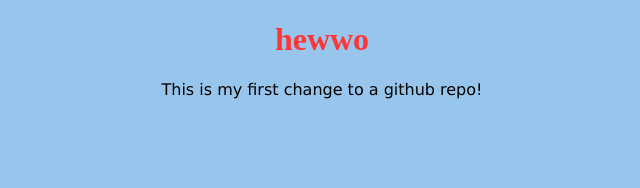
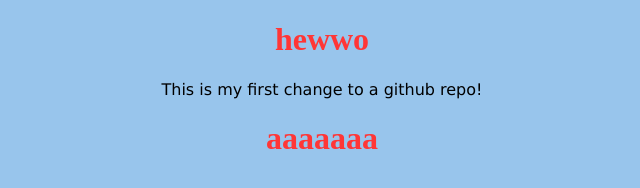
Before and after one commit to pearyonline/gitIt, a plain HTML site: page index.html in a window 1280 px wide. Shown: the whole page, without its empty margins (318-958 px from the left). Drawn offline with Linux system fonts and the light colour scheme.

Commit message:
a third try

```diff
--- a/index.html
+++ b/index.html
@@ -9,5 +9,6 @@
 <body>
     <h1> hewwo </h1>
     <p>This is my first change to a github repo!</p>
+    <h1>aaaaaaa</h1>
 </body>
 </html>
```
